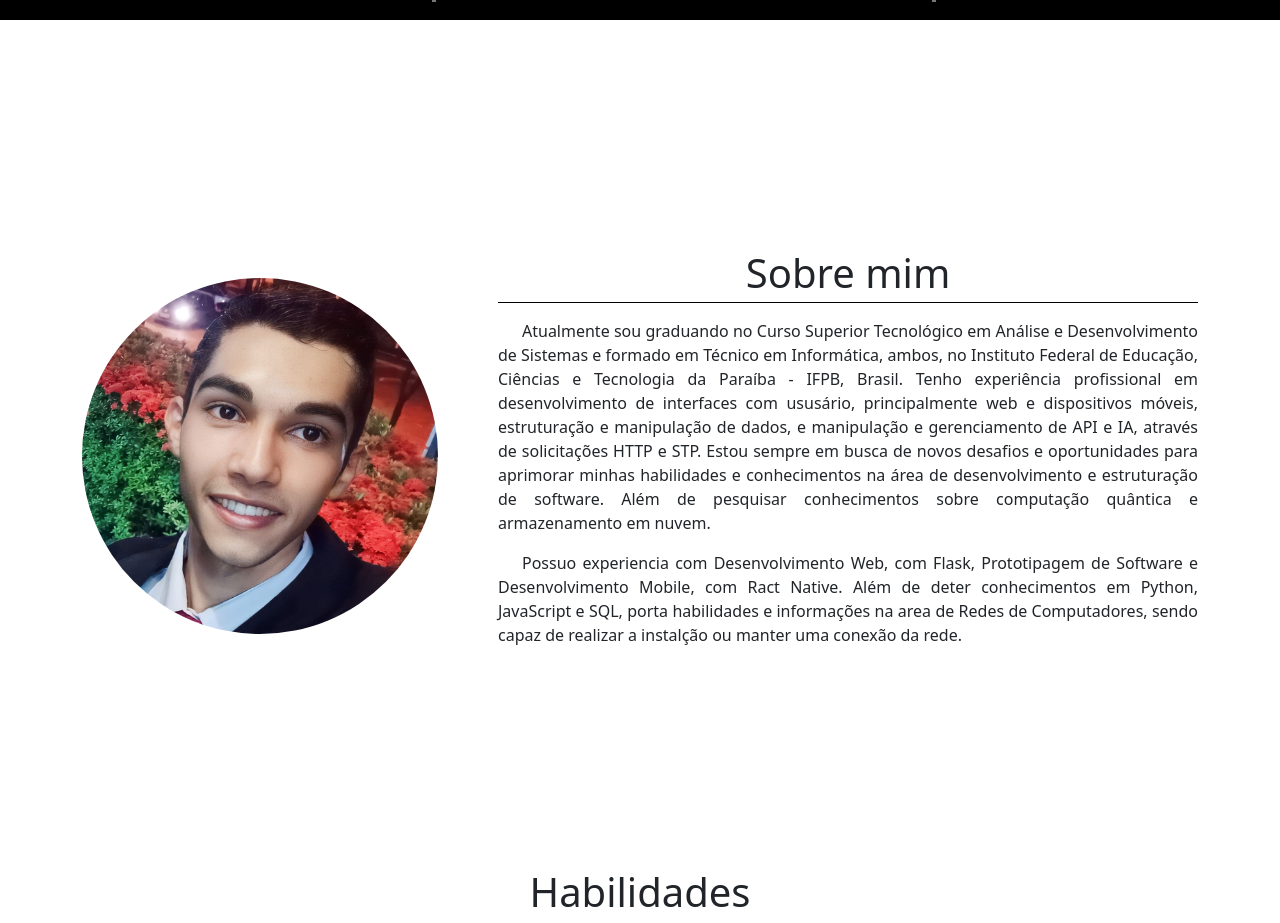
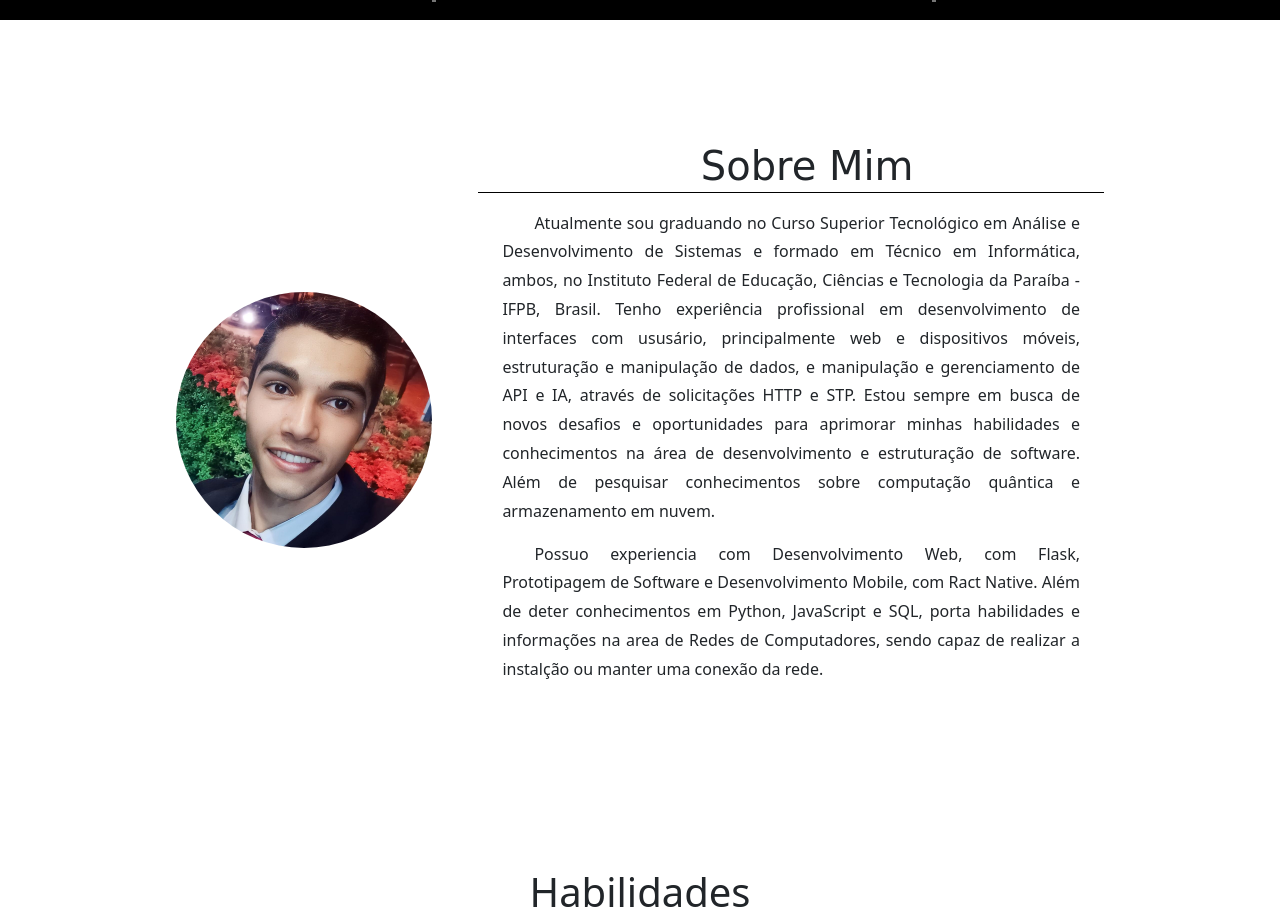
Before and after one commit to JAndersonArruda/JAndersonArruda.github.io, a plain HTML site: page index.html in a window 1280 px wide. Shown: the part 780-1703 px from the top of the page. Drawn offline with nearby package versions, Linux system fonts and the light colour scheme.

Commit message:
view: ajustando a sessão about

```diff
--- a/assets/css/main.css
+++ b/assets/css/main.css
@@ -7,32 +7,41 @@ section {
 }
 
 
-/* Opening */
-
-
-
 /* About */
-.containerAbout {
+.container-about {
+    display: flex;
+    flex-direction: row;
     align-items: center;
+    margin: 0 9rem;
+    padding: 1rem 2rem;
 }
 
-.imageAbout {
+.container-image-about {
+    min-width: 20vw;
+    margin-right: 5%;
+}
+
+.image-about {
     width: 100%;
     border-radius: 50%;
 }
 
-.formatContainer {
+.container-text-about {
     text-align: justify;
+    text-indent: 2rem;
 }
 
-.formatContainer h1 {
+.title-about {
+    font-family: cursive;
+    text-align: center;
     border-bottom: .1rem solid #000000;
-    padding-bottom: .3rem;
+    padding-bottom: .1rem;
     margin-bottom: 1rem;
 }
 
-.formatContainer p {
-    text-indent: 1.5rem;
+.text-about {
+    margin: 0 1.5rem .9rem;
+    line-height: 1.8;
 }
 
 
--- a/index.html
+++ b/index.html
@@ -42,32 +42,24 @@
     <main>
         <!-- About -->
         <section id="about">
-            <div class="container pt-4" id="margin-about">
-                <div class="layoutAbout"></div>
-                <div class="row mt-5 containerAbout">
-                    <!-- image -->
-                    <div class="col-lg-4">
-                        <img src="./assets/img/jose-autor.jpeg" alt="" class="imageAbout">
+            <div class="container-about">
+                <div class="container-image-about">
+                    <img src="./assets/img/jose-autor.jpeg" alt="image-profile" class="image-about">
                 </div>
-                    <!-- endimage -->
-                    <!-- infos -->
-                    <div class="col-lg-8 ps-5 formatContainer">
-                        <h1 class="text-center">Sobre mim</h1>
-                        <p class="text-p">Atualmente sou graduando no Curso Superior Tecnológico em Análise e Desenvolvimento de Sistemas e formado em Técnico em Informática, ambos, no
+                <div class="container-text-about">
+                    <h1 class="title-about">Sobre Mim</h1>
+                    <p class="text-about">Atualmente sou graduando no Curso Superior Tecnológico em Análise e Desenvolvimento de Sistemas e formado em Técnico em Informática, ambos, no
                         Instituto Federal de Educação, Ciências e Tecnologia da Paraíba - IFPB, Brasil. Tenho experiência profissional em desenvolvimento de interfaces com ususário,
                         principalmente web e dispositivos móveis, estruturação e manipulação de dados, e manipulação e gerenciamento de API e IA, através de solicitações HTTP e STP.
                         Estou sempre em busca de novos desafios e oportunidades para aprimorar minhas habilidades e conhecimentos na área de desenvolvimento e estruturação de software.
                         Além de pesquisar conhecimentos sobre computação quântica e armazenamento em nuvem.
                     </p>
-                        <p class="text-p">Possuo experiencia com Desenvolvimento Web, com Flask, Prototipagem de Software e Desenvolvimento Mobile, com Ract Native. Além de
+                    <p class="text-about">Possuo experiencia com Desenvolvimento Web, com Flask, Prototipagem de Software e Desenvolvimento Mobile, com Ract Native. Além de
                         deter conhecimentos em Python, JavaScript e SQL, porta habilidades e informações na area de Redes de Computadores, sendo capaz de realizar a instalção ou
                         manter uma conexão da rede.
                     </p>
                 </div>
-                    <!-- endinfos -->
             </div>
-            </div>
-            <div class="bottomLayout"></div>
         </section>
         <!-- endabout -->
 
```
Lines whose indentation alone changed are shown as unchanged.
